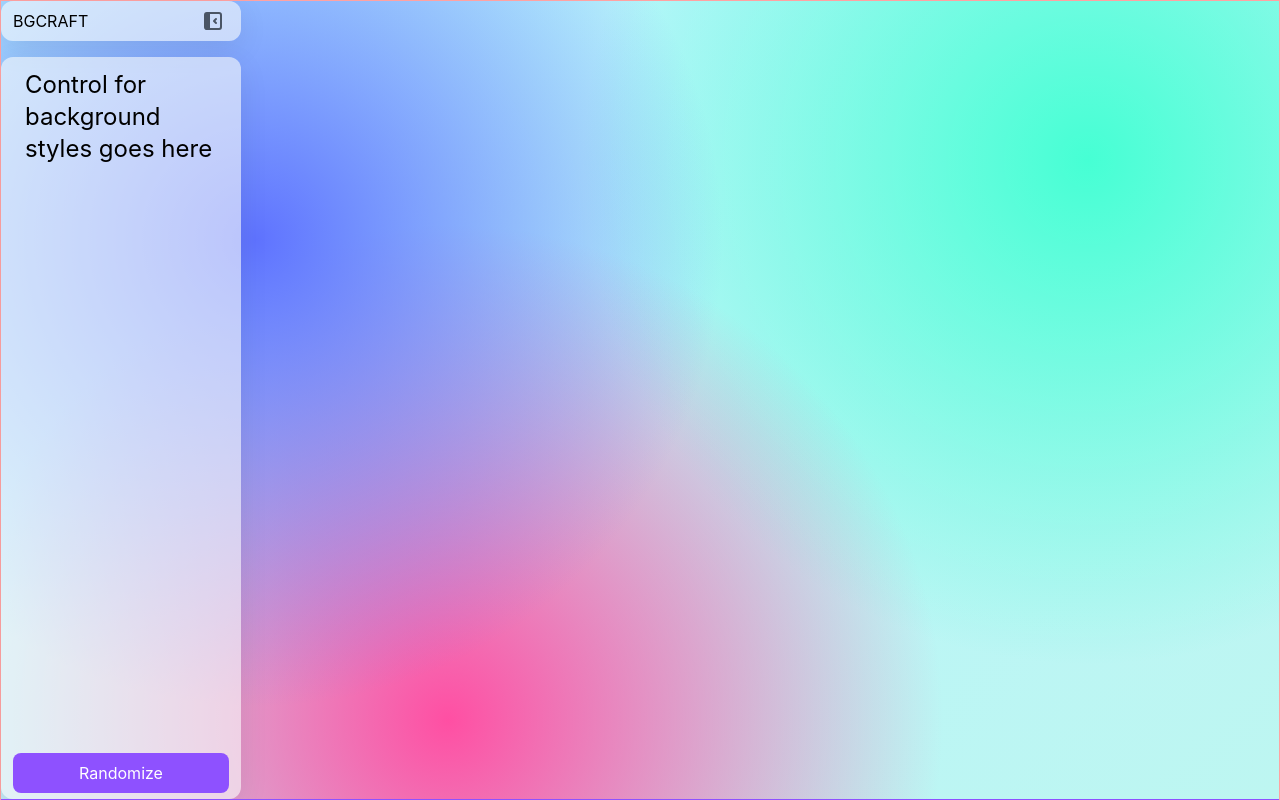
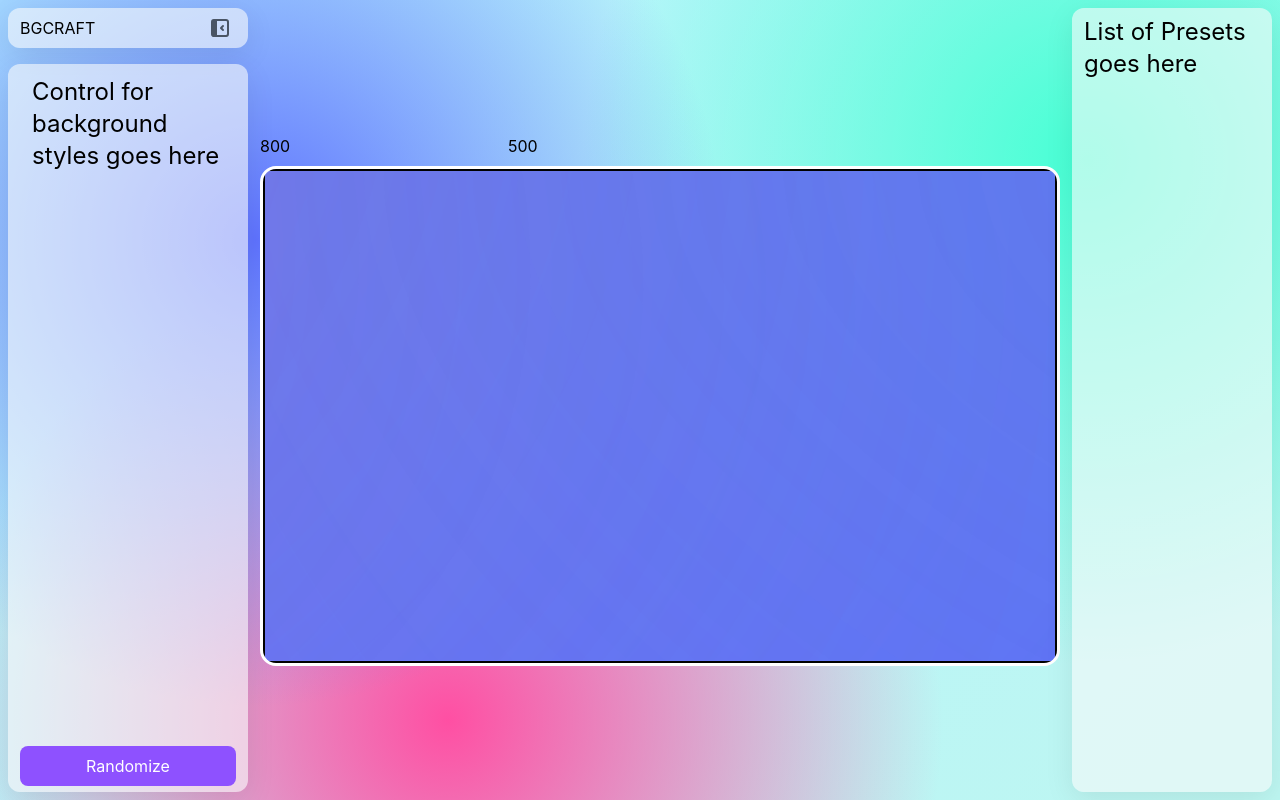
Before and after one commit to nilsyntax/bgcft, a React (Vite) app: page / in a window 1280 px wide. Shown: the top 800 px of the page. Built offline with nearby package versions, Linux system fonts and the light colour scheme.

Commit message:
Render mesh to UI, feat: add functional button to generate randomize mesh background

```diff
--- a/src/App.tsx
+++ b/src/App.tsx
@@ -1,12 +1,28 @@
-// import './App.css'
-import Layout from "./layout/Layout"
+import { useState } from "react"
+import Sidebar from "./layout/Sidebar"
+import PresetList from "./layout/PresetList"
+import PreviewArea from "./layout/PreviewArea"
+
+import { makeMesh } from "./bgPresets/mesh"
+
 function App() {
+  const[meshBg, generateMeshBG] = useState(makeMesh())
+
+  function handleGeneration(){
+    generateMeshBG(makeMesh())
+  }
 
   return (
     <>
-      <Layout/>
+      <div className="relative flex h-screen w-full p-2">
+        <Sidebar onGenerate={handleGeneration}/>           {/* Gets the editing tools of the current selected style */}
+        <PreviewArea mesh={meshBg}/>       {/*Preview of generated bg on state update*/}
+        <PresetList />        {/*List the preset styles for bg generation -> Register*/}
+      </div>
     </>
   )
 }
 
 export default App
+
+// onclickaction -> call makeShape() -> set new shape to state -> import renderShape -> add state data to renderShape -> update to preview
--- a/src/layout/PreviewArea.tsx
+++ b/src/layout/PreviewArea.tsx
@@ -1,12 +1,16 @@
 import PreviewCanvas from "./previewCanvas"
-function PreviewArea() {
+import { type ShapeProps } from "../bgPresets/mesh/core/meshConfig"
 
+type previewAreaProps = {
+   mesh: ShapeProps[];
+}
 
+function PreviewArea({mesh}: previewAreaProps) {
 
    return (
       <>
-         <div className=" relative w-full h-full border-2 border-violet-500">
-            <PreviewCanvas/>
+         <div className=" relative w-full h-full">
+            <PreviewCanvas mesh={mesh}/>
          </div>
       </>
    )
--- a/src/layout/previewCanvas.tsx
+++ b/src/layout/previewCanvas.tsx
@@ -1,21 +1,27 @@
 import { useState } from "react"
+import { RenderMesh } from "../bgPresets/mesh"
 
-function PreviewCanvas() {
+import { type ShapeProps } from "../bgPresets/mesh/core/meshConfig"
 
-   const [size, setSize] = useState({width: 800, height: 500})
+type PreviewCanvasProps = {
+   mesh: ShapeProps[];
+}
+
+function PreviewCanvas({mesh}: PreviewCanvasProps) {
+
+   const [size, setSize] = useState({ width: 800, height: 500 })
    const [width, setWidth] = useState(size.width)
    const [height, setHeight] = useState(size.height)
 
 
-   const applySize = (dimension: "width" | "height", value:number) => {
+   const applySize = (dimension: "width" | "height", value: number) => {
       setSize((prev) => ({
          ...prev,
          [dimension]: Number(value)
       }))
    }
    return (
-      <>
-         <div id="previewCanvas" className="w-fit h-fit absolute left-1/2 top-1/2 -translate-x-1/2 -translate-y-1/2">
+      <div id="previewCanvas" className="w-fit h-fit absolute left-1/2 top-1/2 -translate-x-1/2 -translate-y-1/2 overflow-hidden">
          <div id="previewTool" className="h-8 w-full">
 
             <input type="number" defaultValue={width}
@@ -37,15 +43,14 @@ function PreviewCanvas() {
          </div>
 
          <div id="canvasArea"
-               className="bg-gray-50/60 rounded-2xl"
+            className="bg-white rounded-2xl border-3 border-white overflow-hidden"
             style={{
                width: `${size.width}px`,
                height: `${size.height}px`
             }}>
-
+            <RenderMesh mesh={mesh}/>
          </div>
       </div>
-      </>
    )
 }
 
```
Lines whose indentation alone changed are shown as unchanged.
